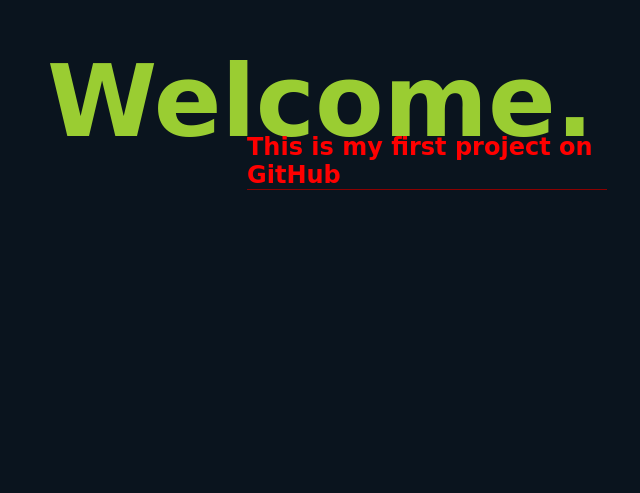
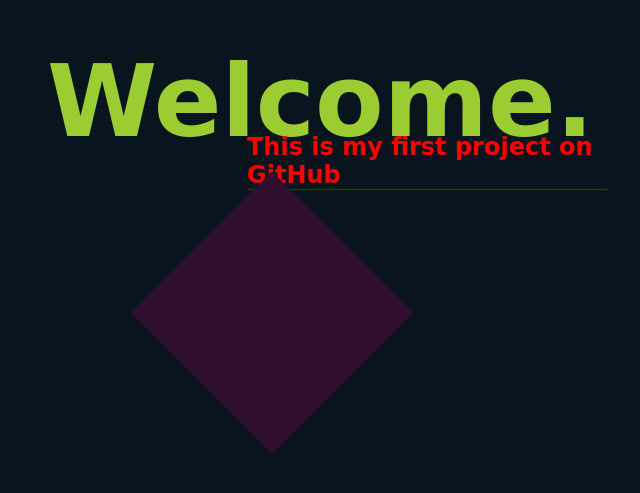
Before and after one commit to lapovsky/first, a plain HTML site: page index.html in a window 1280 px wide. Shown: the part 307-800 px from the top of the page, without its empty margins (368-1008 px from the left). Drawn offline with Linux system fonts and the light colour scheme; a web font is replaced by a local one.

Commit message:
Add square

```diff
--- a/index.html
+++ b/index.html
@@ -12,6 +12,7 @@
 <body>
     <h1>Welcome<span id="dots"></span></h1>
     <h2>This is my first project on <span class="github">GitHub</span></h2>
+    <div></div>
     <script src="main.js"></script>
 </body>
 </html>
--- a/style.css
+++ b/style.css
@@ -36,5 +36,19 @@ h2{
     width: 90%;
     height: 1px;
     background-color: darkred;
+}
 
+div{
+    width:200px;
+    height: 200px;
+    background-color: rgb(47, 13, 45);
+    position:absolute;
+    top:65%;
+    left:calc(50% - 100px);
+    transform: rotate(45deg);
+    transition: .5s;
 }
+
+div:hover{
+    transform: rotate(0);
+}
```
